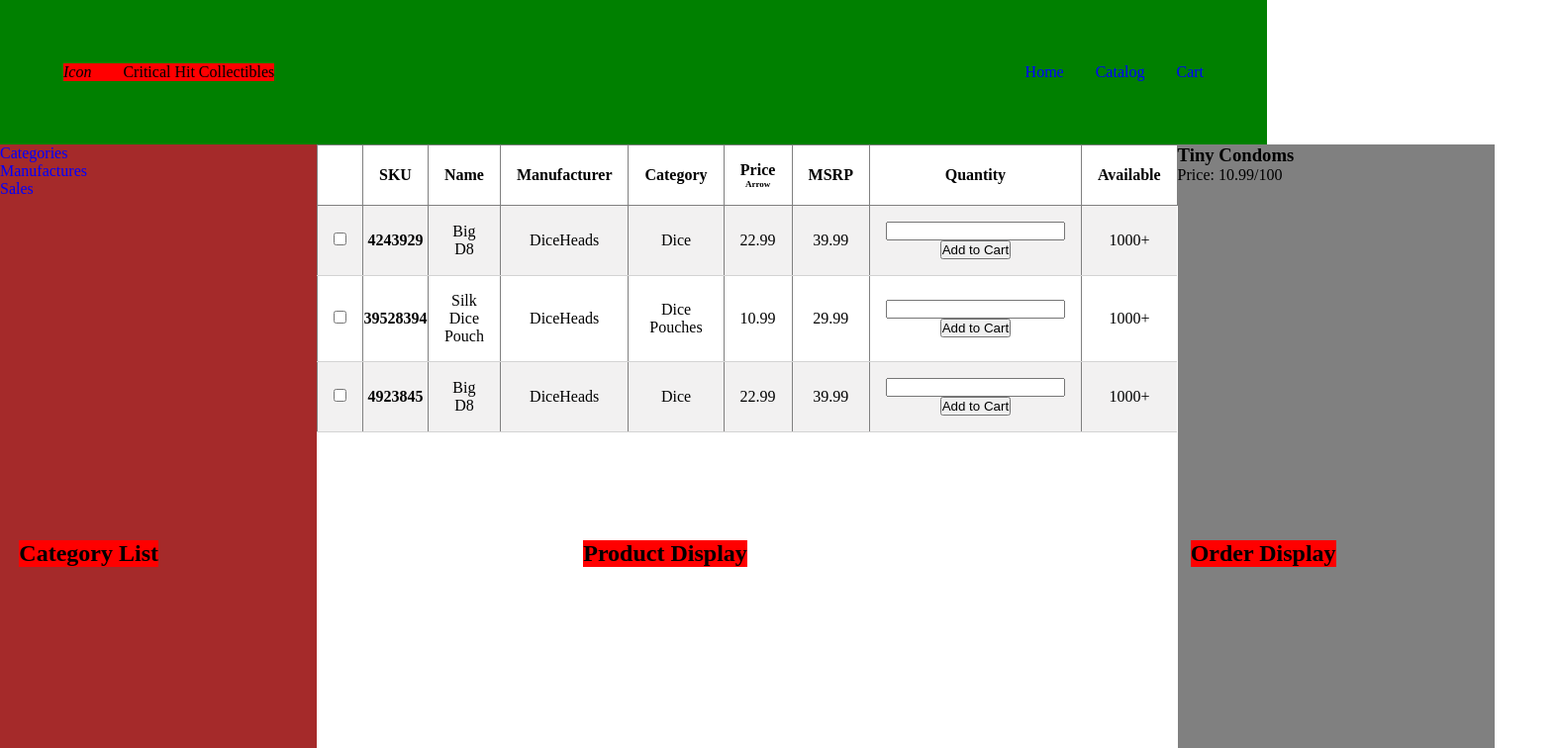
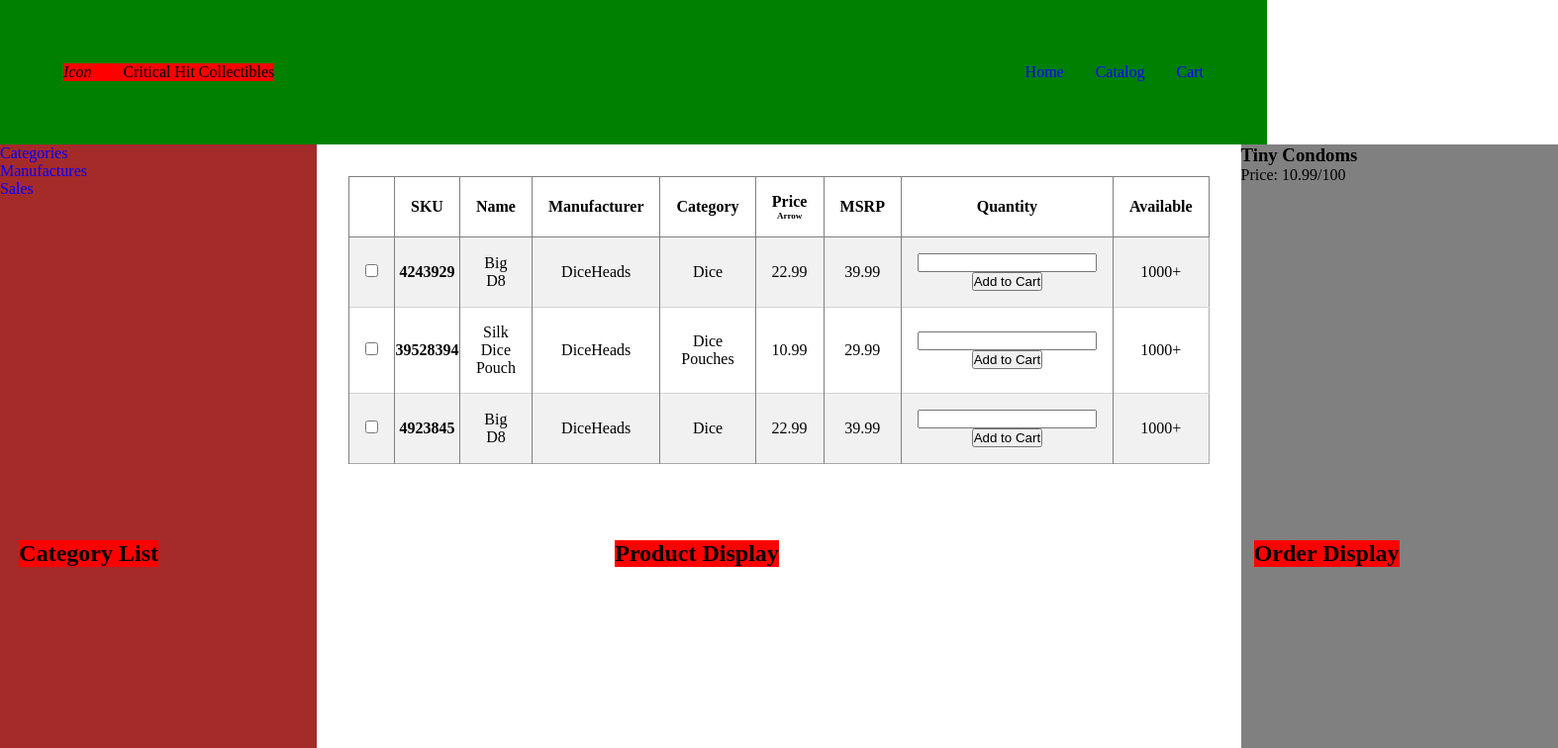
Before and after one commit to DylanMathews/CHCPrototype, a plain HTML site: page index.html in a window 1280 px wide. Shown: the top 756 px of the page at 99% size, 1574 px wide, since content can reach past the window. Drawn offline with Linux system fonts and the light colour scheme.

Commit message:
Add border to table and with margin

```diff
--- a/index.html
+++ b/index.html
@@ -6,7 +6,7 @@
     <meta name="viewport" content="width=device-width, initial-scale=1.0">
     <title>Critical Hit Collectibles</title>
 
-    <link rel="stylesheet" href="styles.css">
+    <link rel="stylesheet" href="./styles.css">
 </head>
 <body>
     <header class="main-nav">
--- a/styles.css
+++ b/styles.css
@@ -96,7 +96,8 @@ table.product-list {
     table-layout: fixed;
     text-indent: initial;
     /* width: 100%; */
-    /* border: 2px solid grey; */
+    border: 1px solid darkgrey;
+    margin: 2rem;
     border-collapse: collapse;
 }
 
@@ -138,11 +139,18 @@ table.product-list > thead > tr > th {
     border: 1px solid gray;
 }
 
-table.product-list > tbody > tr > td, table.product-list > tbody > tr > th {
-    border-bottom: 1px solid lightgray;
+table.product-list > tbody > tr > th, table.product-list > tbody > tr > td {
+
     border-left: 1px solid gray;
 }
 
+table.product-list > tbody > tr {
+    border-bottom: 1px solid lightgray;
+}
+
+table.product-list > tbody > tr:last-child {
+    border-bottom: 1px solid darkgray;
+}
 
 .product-list__header-with-controls {
     /* display: flex; */
```
